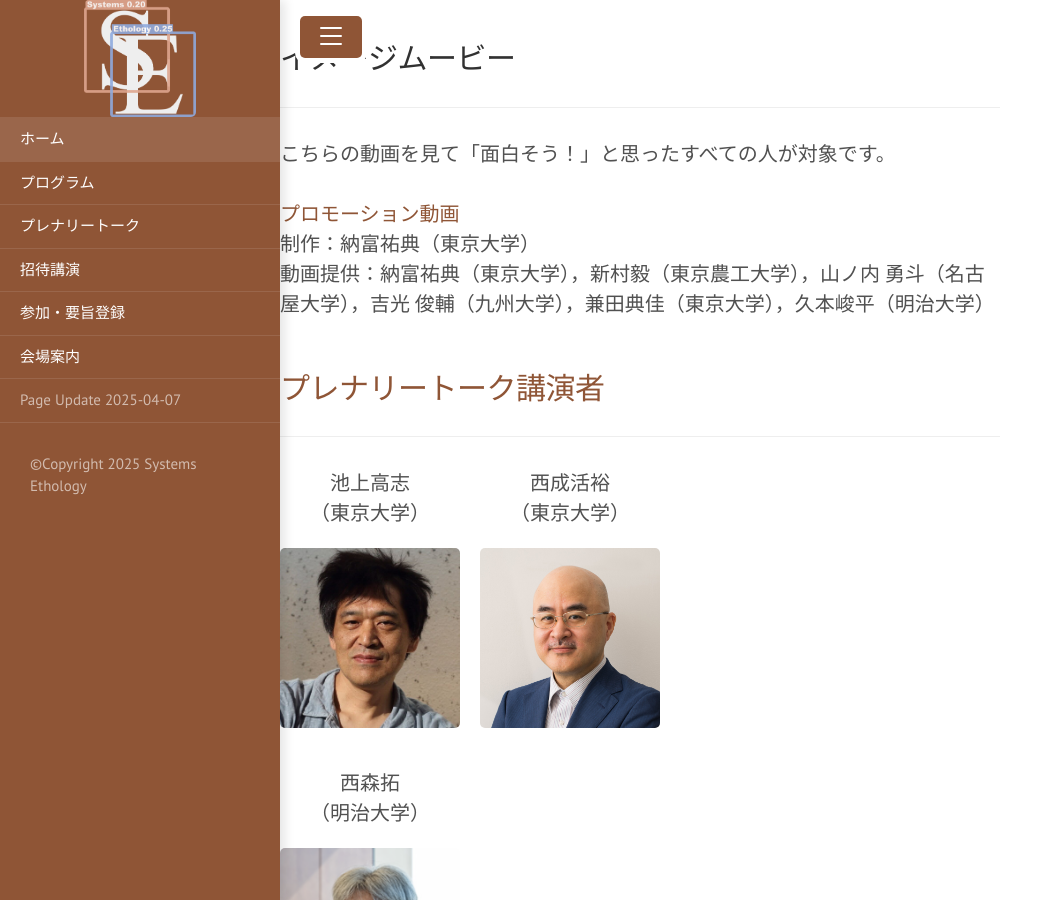
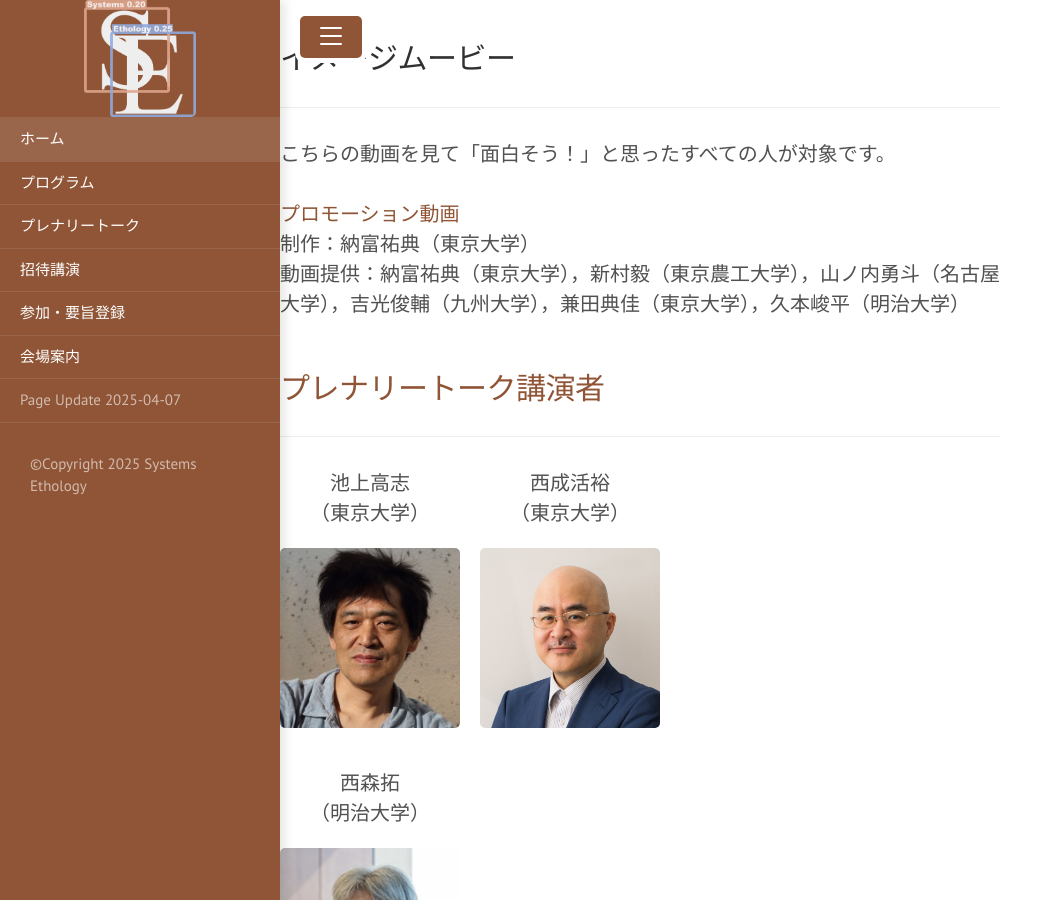
Before and after one commit to SystemsEthology/website, a Jekyll site: the page built from event_01/conference01_home.md, in a window 1280 px wide and 900 px high, scrolled down 2695 px. Shown: the whole window, without its empty margins (0-1061 px from the left). Built offline with Jekyll 4.4.1, drawn with Linux system fonts in a browser that asks for light colours.

```diff
--- a/event_01/conference01_home.md
+++ b/event_01/conference01_home.md
@@ -71,7 +71,7 @@ title: Home
 <br>
 制作：納富祐典（東京大学）
 <br>
-動画提供：納富祐典（東京大学），新村毅（東京農工大学），山ノ内 勇斗（名古屋大学），吉光 俊輔（九州⼤学），兼田典佳（東京大学），久本峻平（明治大学）
+動画提供：納富祐典（東京大学），新村毅（東京農工大学），山ノ内勇斗（名古屋大学），吉光俊輔（九州⼤学），兼田典佳（東京大学），久本峻平（明治大学）
 <br>
 <br>
 ## [プレナリートーク講演者](/conference01_invited_talk.md)
```
Also changed, not shown: other parts of event_01/conference01_home.md (+1 -1 lines).
